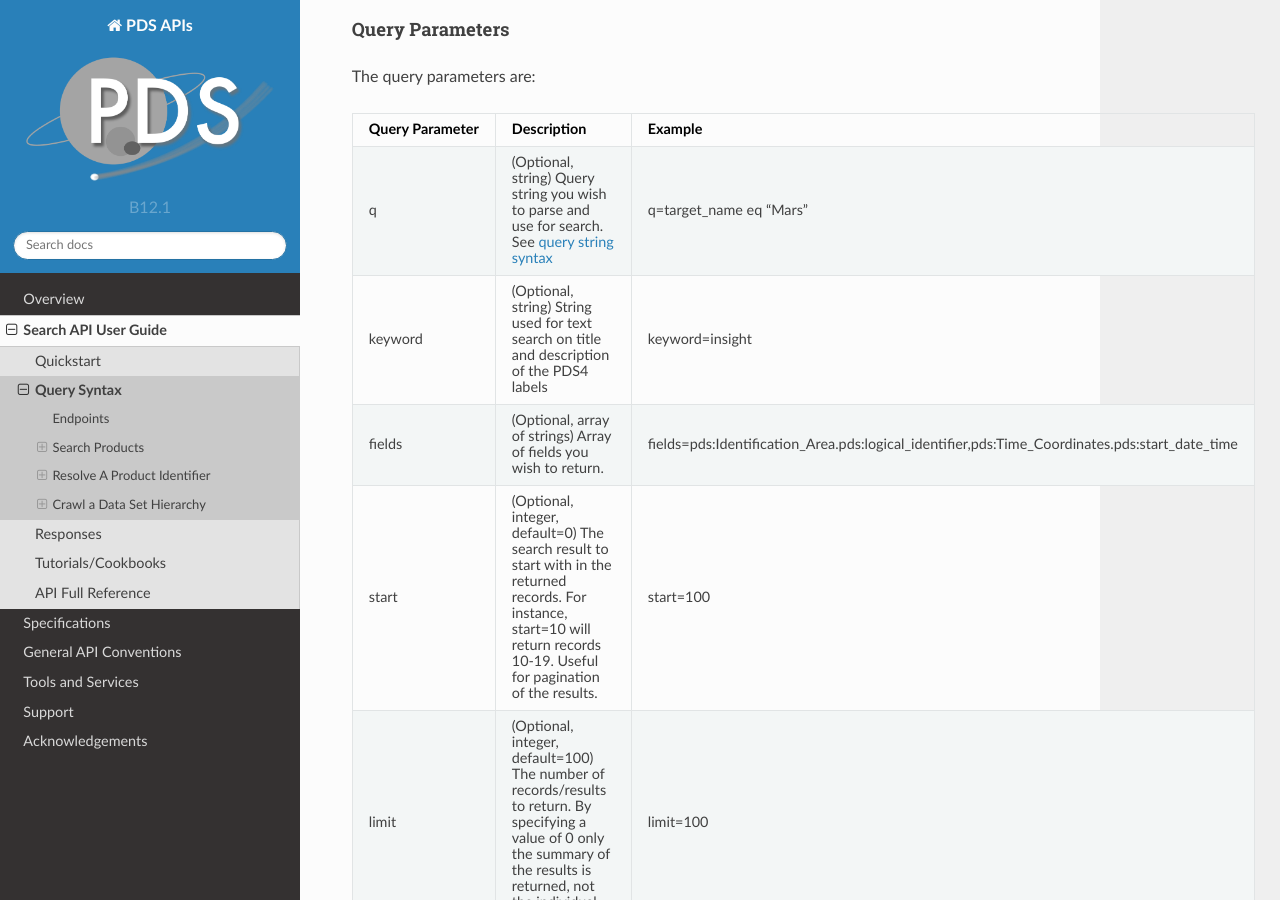
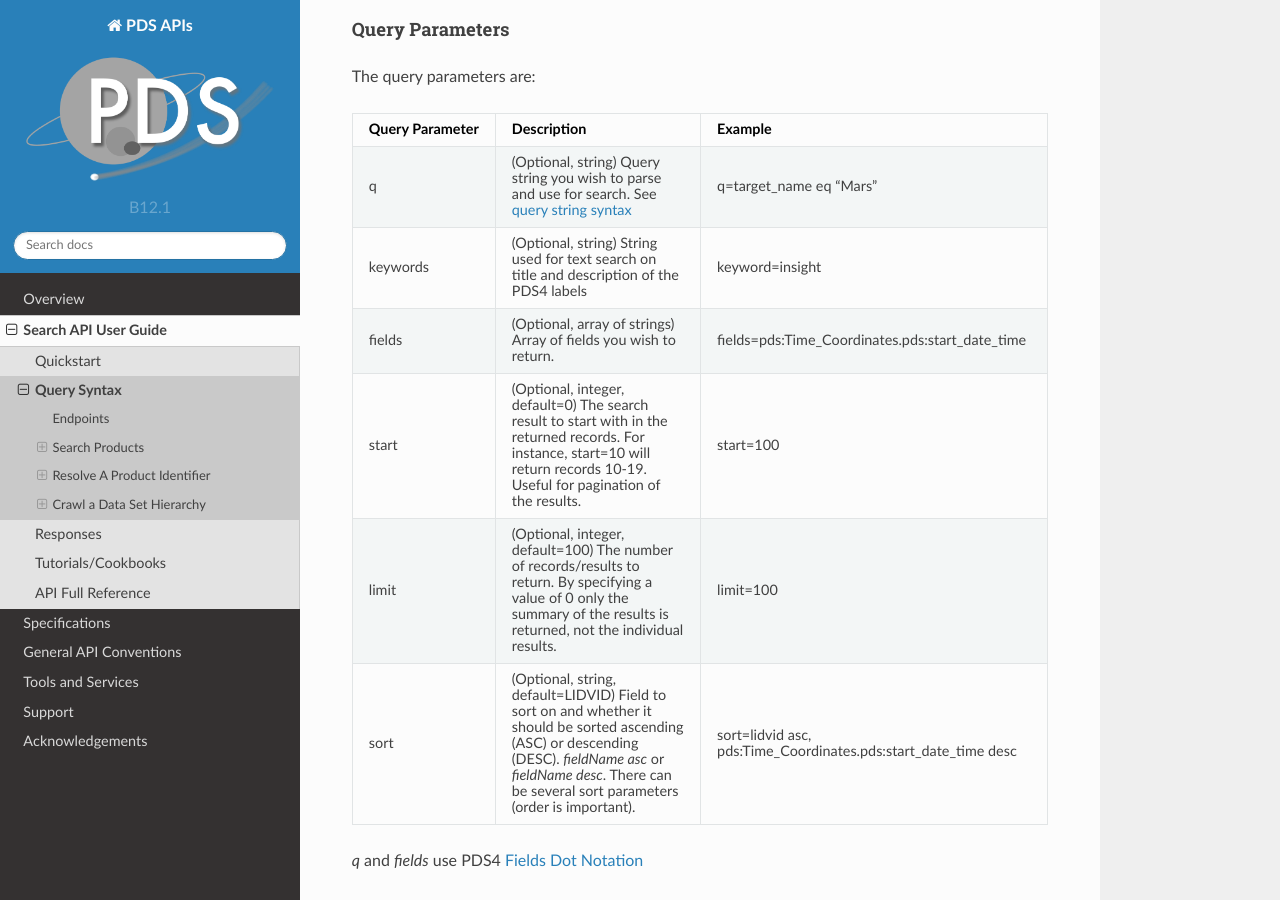
Before and after one commit to NASA-PDS/pds-api, a Sphinx documentation site: the page built from docs/source/guides/search/endpoints.rst, in a window 1280 px wide and 900 px high, scrolled down 1729 px. Built offline with Sphinx 7.4.7 and the Read the Docs theme 2.0.0, drawn with Linux system fonts in a browser that asks for light colours.

Commit message:
add s to keyword in doc (NASA-PDS/registry-api#227), change version in API URL

```diff
--- a/docs/source/conf.py
+++ b/docs/source/conf.py
@@ -93,7 +93,8 @@ redoc = [
 ]
 
 rst_prolog = """
-.. |search_user_guide_api_version| replace:: 1.1
+.. |search_user_guide_api_version| replace:: 1
+.. |search_user_guide_api_spec_version| replace:: 1.1
 """
 
 latex_logo = '_static/images/PDS_Planets.png'
--- a/docs/source/guides/search.rst
+++ b/docs/source/guides/search.rst
@@ -3,7 +3,7 @@ Search API User Guide
 
 .. note::
 
-   The current guide is based on the PDS Search API version |search_user_guide_api_version|
+   The current guide is based on the PDS Search API version |search_user_guide_api_spec_version|
 
 .. Warning::
    Since our servers are not fully populated with all PDS data sets, the examples presented in this user guide may return empty results or 404 (Not Found) errors. If there is a data set you would like added, please contact the `PDS Help Desk <mailto:pds-operator@jpl.nasa.gov>`_ for assistance.
--- a/docs/source/guides/search/endpoints.rst
+++ b/docs/source/guides/search/endpoints.rst
@@ -96,12 +96,12 @@ The query parameters are:
 ====================  =========================================================================================================================================================================================================================== ====================
  **Query Parameter**  **Description**                                                                                                                                                                                                             **Example**
 ====================  =========================================================================================================================================================================================================================== ====================
- q                    (Optional, string) Query string you wish to parse and use for search. See `query string syntax`_                                                                                                                            q=target_name eq "Mars"
- keyword              (Optional, string) String used for text search on title and description of the PDS4 labels                                                                                                                                  keyword=insight
- fields               (Optional, array of strings) Array of fields you wish to return.                                                                                                                                                            fields=pds:Identification_Area.pds:logical_identifier,pds:Time_Coordinates.pds:start_date_time
- start                (Optional, integer, default=0) The search result to start with in the returned records. For instance, start=10 will return records 10-19. Useful for pagination of the results.                                             start=100
- limit                (Optional, integer, default=100) The number of records/results to return. By specifying a value of 0 only the summary of the results is returned, not the individual results.                                               limit=100
- sort                 (Optional, string, default=LIDVID) Field to sort on and whether it should be sorted ascending (ASC) or descending (DESC). `fieldName asc` or `fieldName desc`. There can be several sort parameters (order is important).   sort=lidvid asc, pds:Time_Coordinates.pds:start_date_time desc
+ q                    (Optional, string) Query string you wish to parse and use for search. See `query string syntax`_                                                                                                                             q=target_name eq "Mars"
+ keywords             (Optional, string) String used for text search on title and description of the PDS4 labels                                                                                                                                   keyword=insight
+ fields               (Optional, array of strings) Array of fields you wish to return.                                                                                                                                                             fields=pds:Time_Coordinates.pds:start_date_time
+ start                (Optional, integer, default=0) The search result to start with in the returned records. For instance, start=10 will return records 10-19. Useful for pagination of the results.                                              start=100
+ limit                (Optional, integer, default=100) The number of records/results to return. By specifying a value of 0 only the summary of the results is returned, not the individual results.                                                limit=100
+ sort                 (Optional, string, default=LIDVID) Field to sort on and whether it should be sorted ascending (ASC) or descending (DESC). `fieldName asc` or `fieldName desc`. There can be several sort parameters (order is important).    sort=lidvid asc, pds:Time_Coordinates.pds:start_date_time desc
 ====================  =========================================================================================================================================================================================================================== ====================
 
 `q` and `fields` use PDS4 `Fields Dot Notation`_
```
Also changed, not shown: README.md (+1 -1 lines).
